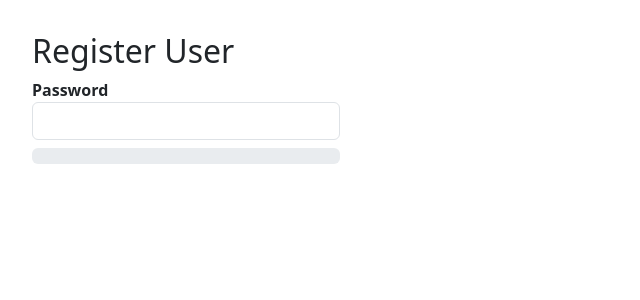
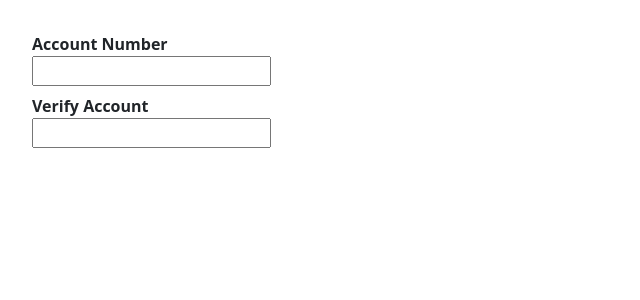
Before and after one commit to anurg/JS, a React (Create React App) app in the folder react-projects/shopping-react/: page / in a window 1280 px wide. Shown: the top 300 px of the page, without its empty margins (0-640 px from the left). Built offline with nearby package versions, Linux system fonts and the light colour scheme.

Commit message:
Button Events Demo

```diff
--- a/react-projects/shopping-react/src/components/event-demo/event-demo.jsx
+++ b/react-projects/shopping-react/src/components/event-demo/event-demo.jsx
@@ -164,38 +164,77 @@ import axios from "axios";
 
 //  Password Strength Demo With Bootstrap ProgressBar
 
-export function EventDemo(){
+// export function EventDemo(){
+//     const [msg, setMsg] = useState('');
+//     const [progressClass,setProgressClass] = useState('');
+//     const [progressStyle, setProgressStyle] = useState({width : '0%'})
+
+//     function VerifyPassword(e) {
+//         if (e.target.value.match(/(?=.*[A-Z])\w{4,15}/)) {
+//                 setMsg("Strong Password");
+//                 setProgressClass('bg-success');
+//                 setProgressStyle({width : "100%"});
+//         } else {
+//             if (e.target.value.length<4) {
+//                 setMsg('Poor Pasword');
+//                 setProgressClass('bg-danger');
+//                 setProgressStyle({width : "30%"});
+//             } else {
+//                 setMsg('Weak Pasword');
+//                 setProgressClass('bg-warning');
+//                 setProgressStyle({width : "70%"});
+//             }
+//         }
+//     }
+//     return (
+//         <div className="container-fluid m-2 p-4">
+//             <h2>Register User</h2>
+//             <dl className="w-25">
+//                 <dt>Password</dt>
+//                 <dd><input type="password" onKeyUp={VerifyPassword} className="form-control"/></dd>
+//                    <dd className="progress">
+//                     <div className={`progress-bar progress-bar-striped progress-bar-animated ${progressClass}`} style={progressStyle}>{msg}</div>
+//                    </dd>
+//             </dl>
+//         </div>
+//     );
+// }
+
+// Button Events Demo
+
+// export function EventDemo() {
+//     function handleDoubleClick() {
+//         window.open("logo512.png", "Logo", 'width = 400, height = 400');
+//     }
+//     function handleRightClick() {
+//         alert("Right Click is disabled.");
+//         document.oncontextmenu = function() {
+//             return false;
+//         }
+//     }
+//     return (
+//         <div className="container-fluid m-2 p-4 ">
+//             <img src="logo512.png" onContextMenu={handleRightClick} width="100" height="100" onDoubleClick={handleDoubleClick}/>
+//             <p>Double Click to Open in new Window</p>
+//         </div>
+//     );
+// }
+
+// Clipboard Event Demo
+export function EventDemo() {
     const [msg, setMsg] = useState('');
-    const [progressClass,setProgressClass] = useState('');
-    const [progressStyle, setProgressStyle] = useState({width : '0%'})
-
-    function VerifyPassword(e) {
-        if (e.target.value.match(/(?=.*[A-Z])\w{4,15}/)) {
-                setMsg("Strong Password");
-                setProgressClass('bg-success');
-                setProgressStyle({width : "100%"});
-        } else {
-            if (e.target.value.length<4) {
-                setMsg('Poor Pasword');
-                setProgressClass('bg-danger');
-                setProgressStyle({width : "30%"});
-            } else {
-                setMsg('Weak Pasword');
-                setProgressClass('bg-warning');
-                setProgressStyle({width : "70%"});
-            }
-        }
+    function handleCopy(e) {
+        setMsg('Copied to Clipboard')
     }
     return (
-        <div className="container-fluid m-2 p-4">
-            <h2>Register User</h2>
-            <dl className="w-25">
-                <dt>Password</dt>
-                <dd><input type="password" onKeyUp={VerifyPassword} className="form-control"/></dd>
-                   <dd className="progress">
-                    <div className={`progress-bar progress-bar-striped progress-bar-animated ${progressClass}`} style={progressStyle}>{msg}</div>
-                   </dd>
-            </dl>
+        <div className="container-fluid m-2 p-4 ">
+           <dl>
+            <dt>Account Number</dt>
+            <dd><input type="text" onCopy={handleCopy} /></dd>
+            <dd>{msg}</dd>
+            <dt>Verify Account</dt>
+            <dd><input type="text" onPaste={()=>{ document.onpaste = ()=>{return false}}}/></dd>
+           </dl>
         </div>
     );
 }
```
